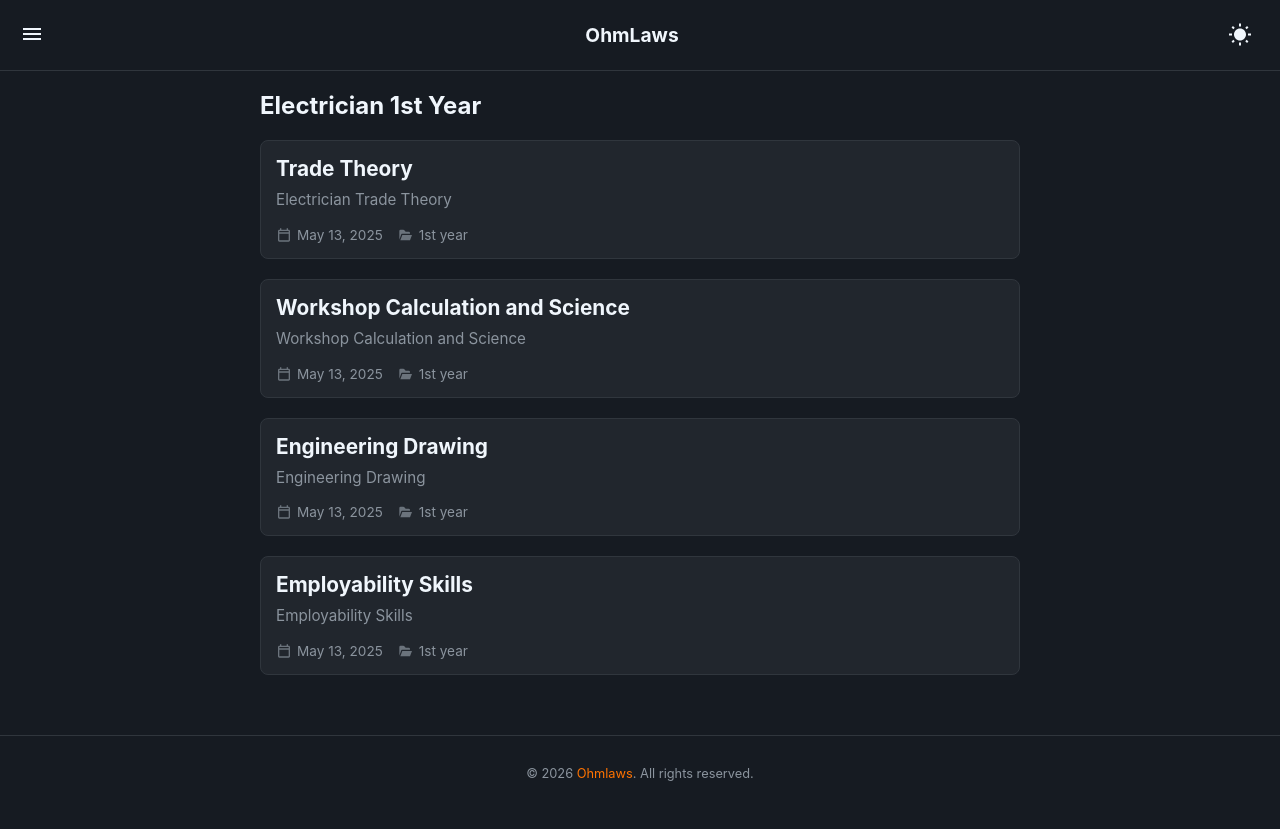
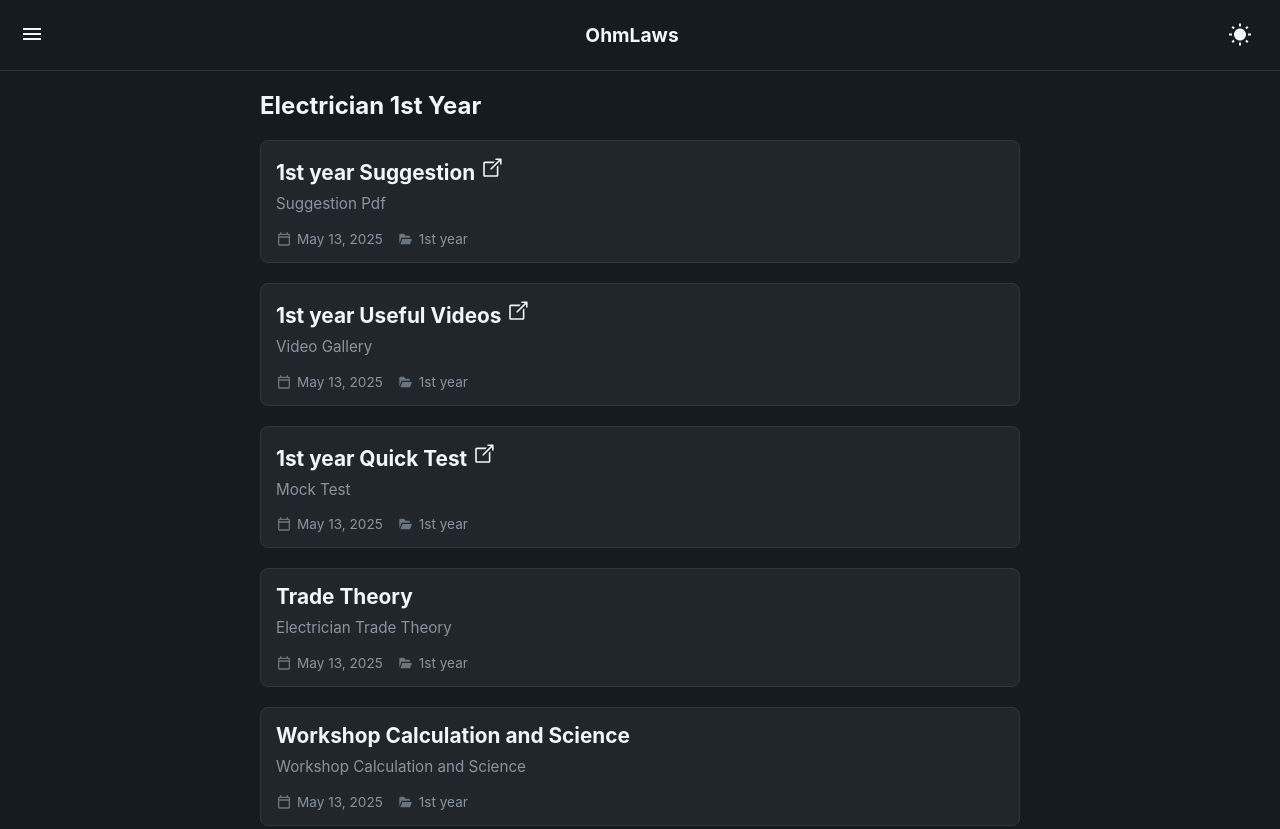
Before and after one commit to roniui/ohmlaw-app, a plain HTML site: page www/firstyear.html in a window 1280 px wide. Shown: the top 829 px of the page. Drawn offline with Linux system fonts and the light colour scheme.

Commit message:
Update firstyear.html

```diff
--- a/www/firstyear.html
+++ b/www/firstyear.html
@@ -12,7 +12,69 @@
         <div style="margin-bottom: 20px;">
             <h2>Electrician 1st Year</h1>
         </div>
+ <div class="card">
+        <a href="https://ohmlaws.github.io/firstyear/posts/firstyear-suggestion/">
+            <div class="card-content">
+                <h3 class="card-title">1st year Suggestion <svg viewBox="0 0 30 30">
+<path d="M 25.980469 2.9902344 A 1.0001 1.0001 0 0 0 25.869141 3 L 20 3 A 1.0001 1.0001 0 1 0 20 5 L 23.585938 5 L 13.292969 15.292969 A 1.0001 1.0001 0 1 0 14.707031 16.707031 L 25 6.4140625 L 25 10 A 1.0001 1.0001 0 1 0 27 10 L 27 4.1269531 A 1.0001 1.0001 0 0 0 25.980469 2.9902344 z M 6 7 C 4.9069372 7 4 7.9069372 4 9 L 4 24 C 4 25.093063 4.9069372 26 6 26 L 21 26 C 22.093063 26 23 25.093063 23 24 L 23 14 L 23 11.421875 L 21 13.421875 L 21 16 L 21 24 L 6 24 L 6 9 L 14 9 L 16 9 L 16.578125 9 L 18.578125 7 L 16 7 L 14 7 L 6 7 z"></path>
+</svg></h3>
+                <p class="card-desc">Suggestion Pdf</p>
+                <div class="card-meta">
+                    <div class="meta-item">
+    <span class="icon icon-calendar"></span>
+    <span>May 13, 2025</span>
+</div>
 
+<div class="meta-item">
+    <span class="icon icon-folder"></span>
+    <span>1st year</span>
+</div>
+                </div>
+            </div>
+        </a>
+</div>
+ <div class="card">
+        <a href="https://ohmlaws.github.io/firstyear/posts/videos/">
+            <div class="card-content">
+                <h3 class="card-title">1st year Useful Videos <svg viewBox="0 0 30 30">
+<path d="M 25.980469 2.9902344 A 1.0001 1.0001 0 0 0 25.869141 3 L 20 3 A 1.0001 1.0001 0 1 0 20 5 L 23.585938 5 L 13.292969 15.292969 A 1.0001 1.0001 0 1 0 14.707031 16.707031 L 25 6.4140625 L 25 10 A 1.0001 1.0001 0 1 0 27 10 L 27 4.1269531 A 1.0001 1.0001 0 0 0 25.980469 2.9902344 z M 6 7 C 4.9069372 7 4 7.9069372 4 9 L 4 24 C 4 25.093063 4.9069372 26 6 26 L 21 26 C 22.093063 26 23 25.093063 23 24 L 23 14 L 23 11.421875 L 21 13.421875 L 21 16 L 21 24 L 6 24 L 6 9 L 14 9 L 16 9 L 16.578125 9 L 18.578125 7 L 16 7 L 14 7 L 6 7 z"></path>
+</svg></h3>
+                <p class="card-desc">Video Gallery</p>
+                <div class="card-meta">
+                    <div class="meta-item">
+    <span class="icon icon-calendar"></span>
+    <span>May 13, 2025</span>
+</div>
+
+<div class="meta-item">
+    <span class="icon icon-folder"></span>
+    <span>1st year</span>
+</div>
+                </div>
+            </div>
+        </a>
+</div>
+ <div class="card">
+        <a href="https://ohmlaws.github.io/firstyear/posts/quick-test/">
+            <div class="card-content">
+                <h3 class="card-title">1st year Quick Test <svg viewBox="0 0 30 30">
+<path d="M 25.980469 2.9902344 A 1.0001 1.0001 0 0 0 25.869141 3 L 20 3 A 1.0001 1.0001 0 1 0 20 5 L 23.585938 5 L 13.292969 15.292969 A 1.0001 1.0001 0 1 0 14.707031 16.707031 L 25 6.4140625 L 25 10 A 1.0001 1.0001 0 1 0 27 10 L 27 4.1269531 A 1.0001 1.0001 0 0 0 25.980469 2.9902344 z M 6 7 C 4.9069372 7 4 7.9069372 4 9 L 4 24 C 4 25.093063 4.9069372 26 6 26 L 21 26 C 22.093063 26 23 25.093063 23 24 L 23 14 L 23 11.421875 L 21 13.421875 L 21 16 L 21 24 L 6 24 L 6 9 L 14 9 L 16 9 L 16.578125 9 L 18.578125 7 L 16 7 L 14 7 L 6 7 z"></path>
+</svg></h3>
+                <p class="card-desc">Mock Test</p>
+                <div class="card-meta">
+                    <div class="meta-item">
+    <span class="icon icon-calendar"></span>
+    <span>May 13, 2025</span>
+</div>
+
+<div class="meta-item">
+    <span class="icon icon-folder"></span>
+    <span>1st year</span>
+</div>
+                </div>
+            </div>
+        </a>
+</div>
         <div class="card">
         <a href="pages/firstyear/theory.html">
             <div class="card-content">
```
